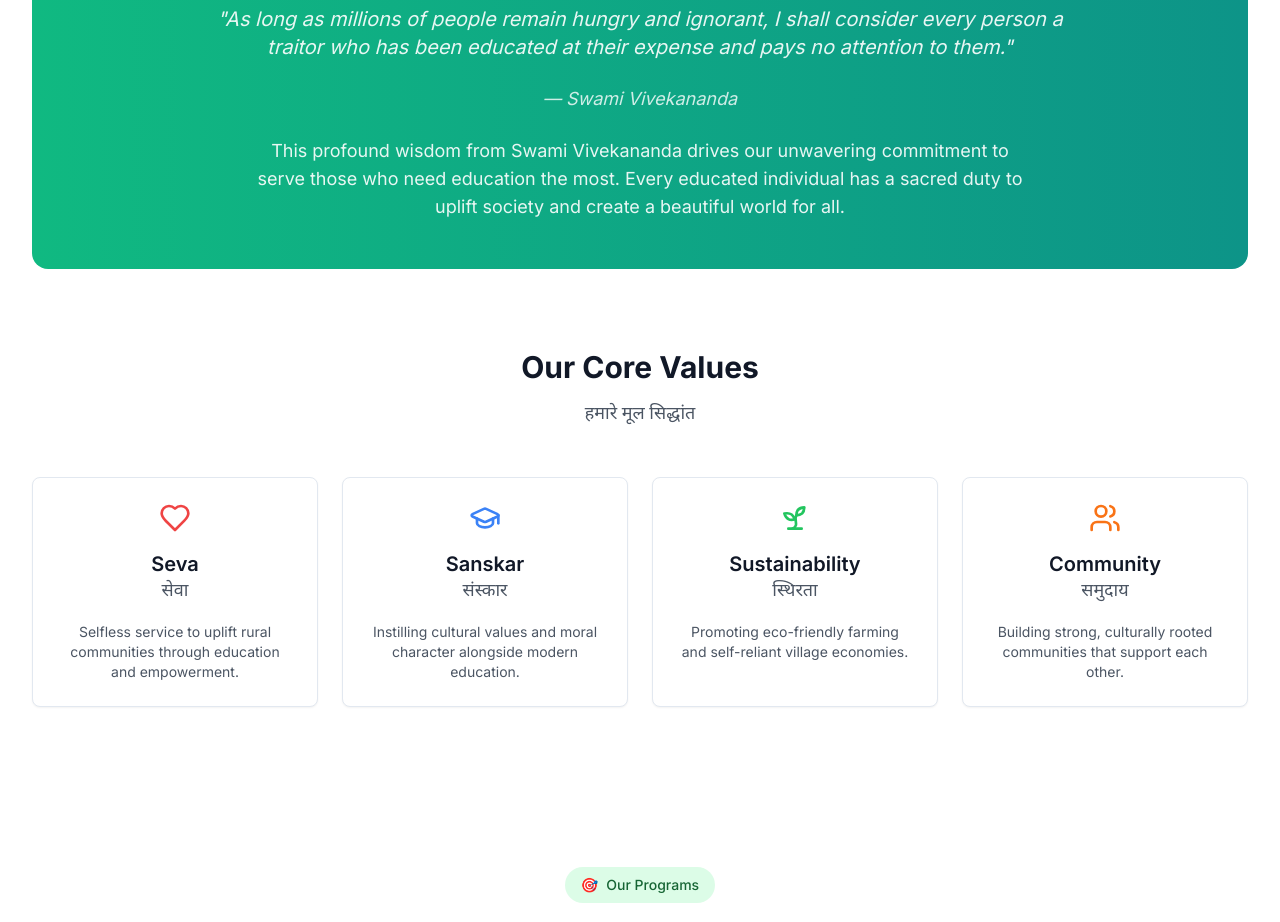
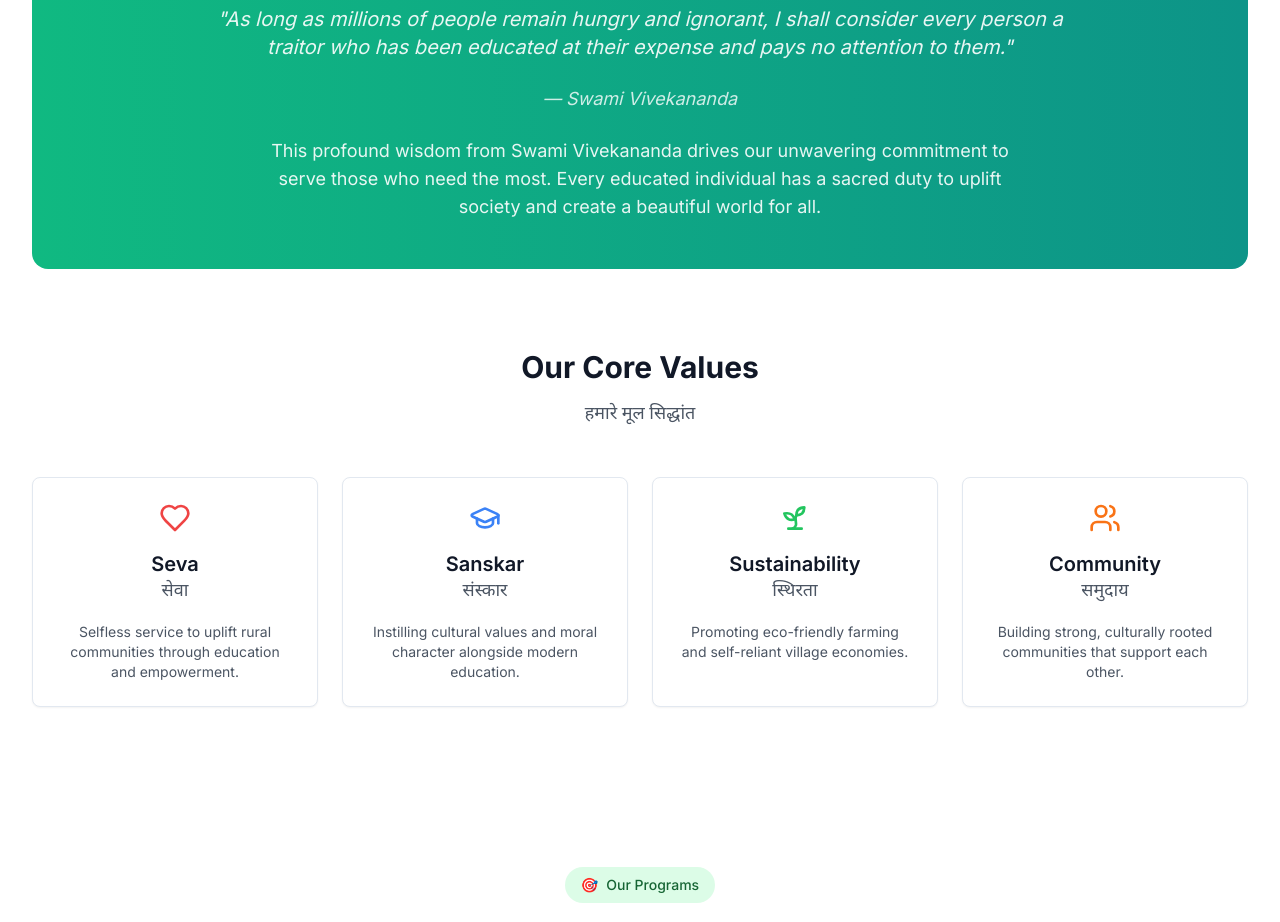
Before and after one commit to rksiitd1/gurukulam-v6, a Next.js app: page / in a window 1280 px wide. Shown: the part 2400-3322 px from the top of the page. Built offline with nearby package versions, Linux system fonts and the light colour scheme.

Commit message:
those who need education the most

```diff
--- a/components/about.tsx
+++ b/components/about.tsx
@@ -133,7 +133,7 @@ export function About() {
             </p>
             <cite className="text-lg opacity-80 block">— Swami Vivekananda</cite>
             <p className="text-lg opacity-90 max-w-3xl mx-auto">
-              This profound wisdom from Swami Vivekananda drives our unwavering commitment to serve those who need education the most. Every educated individual has a sacred duty to uplift society and create a beautiful world for all.
+              This profound wisdom from Swami Vivekananda drives our unwavering commitment to serve those who need the most. Every educated individual has a sacred duty to uplift society and create a beautiful world for all.
             </p>
           </div>
         </div>
```
